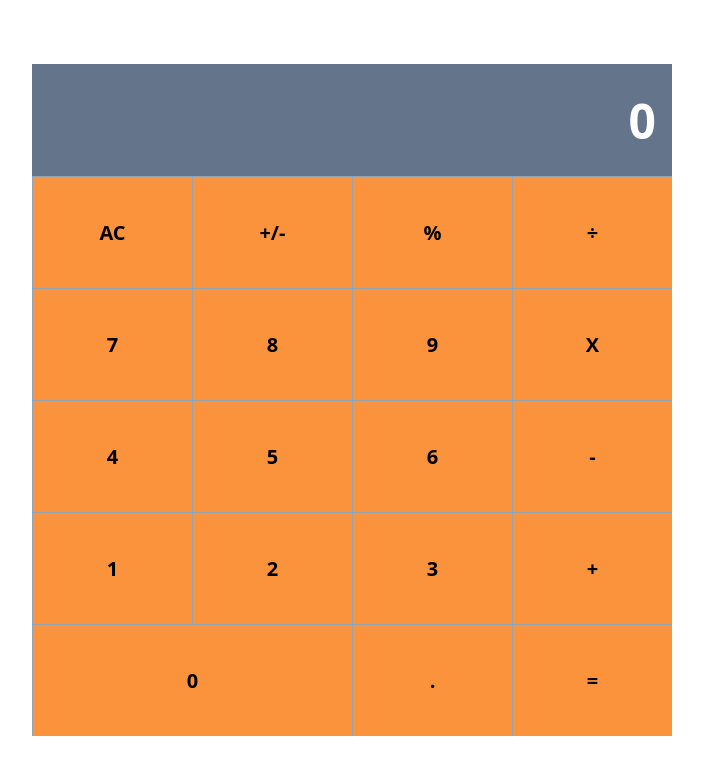
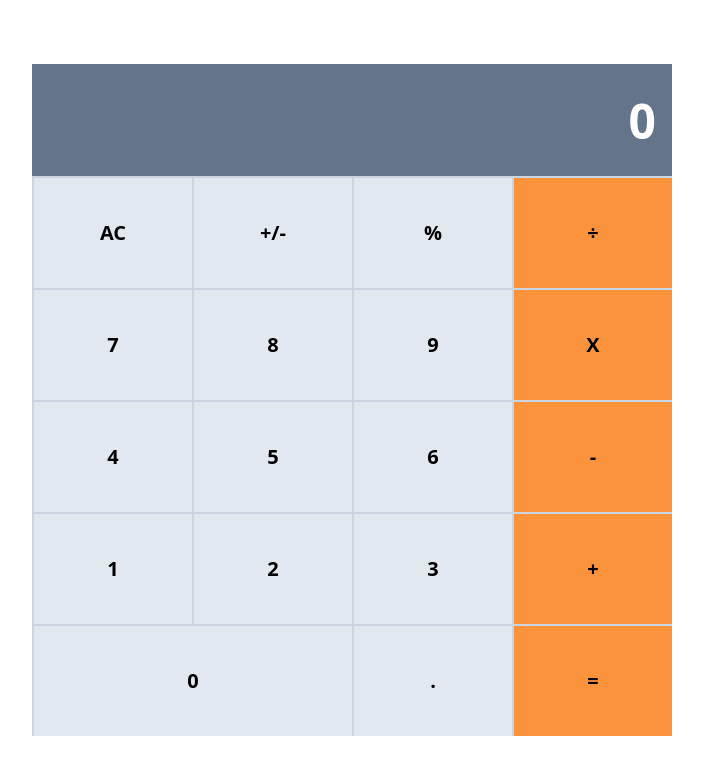
Before and after one commit to mwafrika/math_agicians, a React (Create React App) app: page / in a window 1280 px wide. Shown: the top 774 px of the page, without its empty margins (288-991 px from the left). Built offline with nearby package versions, Linux system fonts and the light colour scheme.

Commit message:
Fix border color

```diff
--- a/src/components/Calculator.js
+++ b/src/components/Calculator.js
@@ -11,7 +11,7 @@ class Calculator extends Component {
   render() {
     return (
       <main className='flex h-screen py-16'>
-        <section className='w-2/4 mx-auto bg-orange-400 grid grid-cols-4 grid-rows-6 divide-x divide-y divide-slate-400'>
+        <section className='w-2/4 mx-auto bg-slate-200 grid grid-cols-4 grid-rows-6 divide-x-2 divide-y-2 divide-slate-300'>
           <div className='col-span-full'>
             <input
               type='number'
@@ -28,7 +28,7 @@ class Calculator extends Component {
           <div className='flex justify-center items-center text-xl font-bold'>
             %
           </div>
-          <div className='flex justify-center items-center text-xl font-bold'>
+          <div className='flex justify-center items-center text-xl font-bold bg-orange-400'>
             ÷
           </div>
           <div className='flex justify-center items-center text-xl font-bold'>
@@ -40,7 +40,7 @@ class Calculator extends Component {
           <div className='flex justify-center items-center text-xl font-bold'>
             9
           </div>
-          <div className='flex justify-center items-center text-xl font-bold'>
+          <div className='flex justify-center items-center text-xl font-bold bg-orange-400'>
             X
           </div>
           <div className='flex justify-center items-center text-xl font-bold'>
@@ -52,7 +52,7 @@ class Calculator extends Component {
           <div className='flex justify-center items-center text-xl font-bold'>
             6
           </div>
-          <div className='flex justify-center items-center text-xl font-bold'>
+          <div className='flex justify-center items-center text-xl font-bold bg-orange-400'>
             -
           </div>
           <div className='flex justify-center items-center text-xl font-bold'>
@@ -64,7 +64,7 @@ class Calculator extends Component {
           <div className='flex justify-center items-center text-xl font-bold'>
             3
           </div>
-          <div className='flex justify-center items-center text-xl font-bold'>
+          <div className='flex justify-center items-center text-xl font-bold bg-orange-400'>
             +
           </div>
           <div className='col-span-2 flex justify-center items-center text-xl font-bold'>
@@ -73,7 +73,7 @@ class Calculator extends Component {
           <div className='flex justify-center items-center text-xl font-bold'>
             .
           </div>
-          <div className='flex justify-center items-center text-xl font-bold'>
+          <div className='flex justify-center items-center text-xl font-bold bg-orange-400'>
             =
           </div>
         </section>
```
